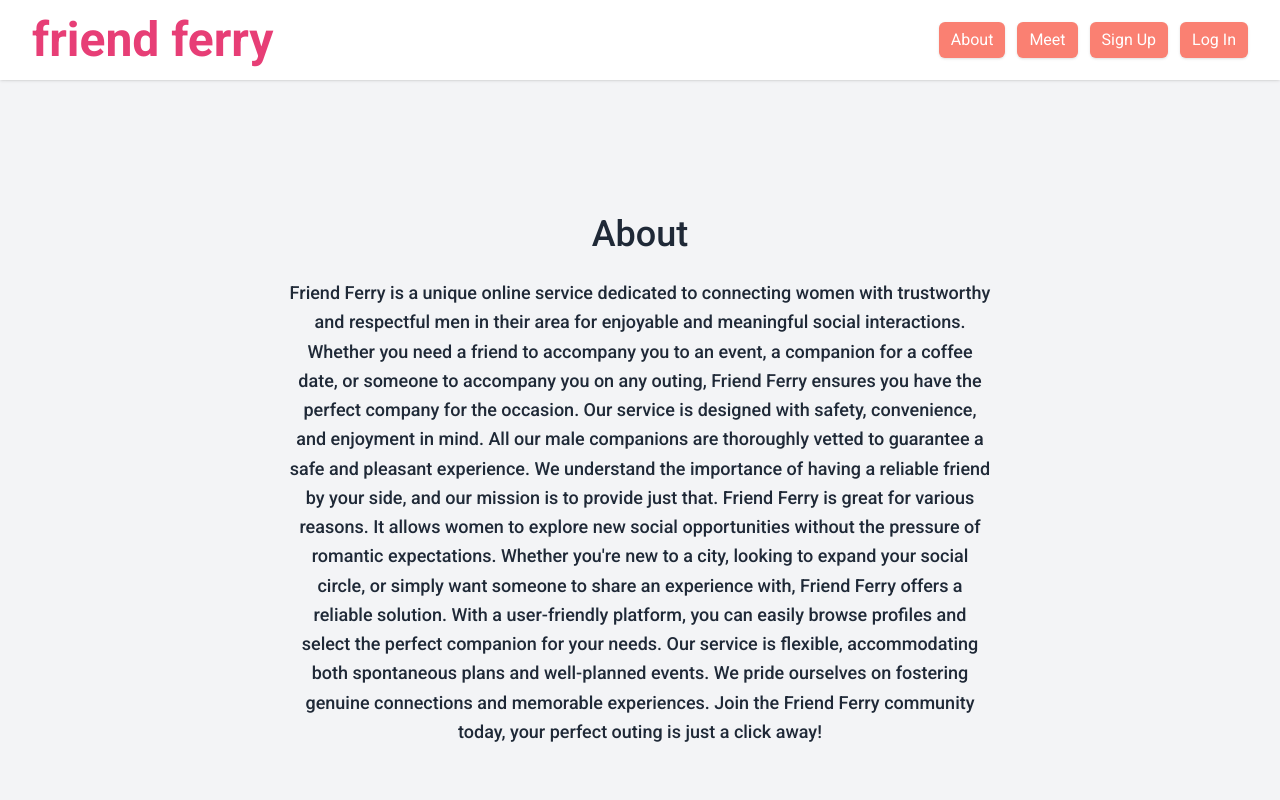
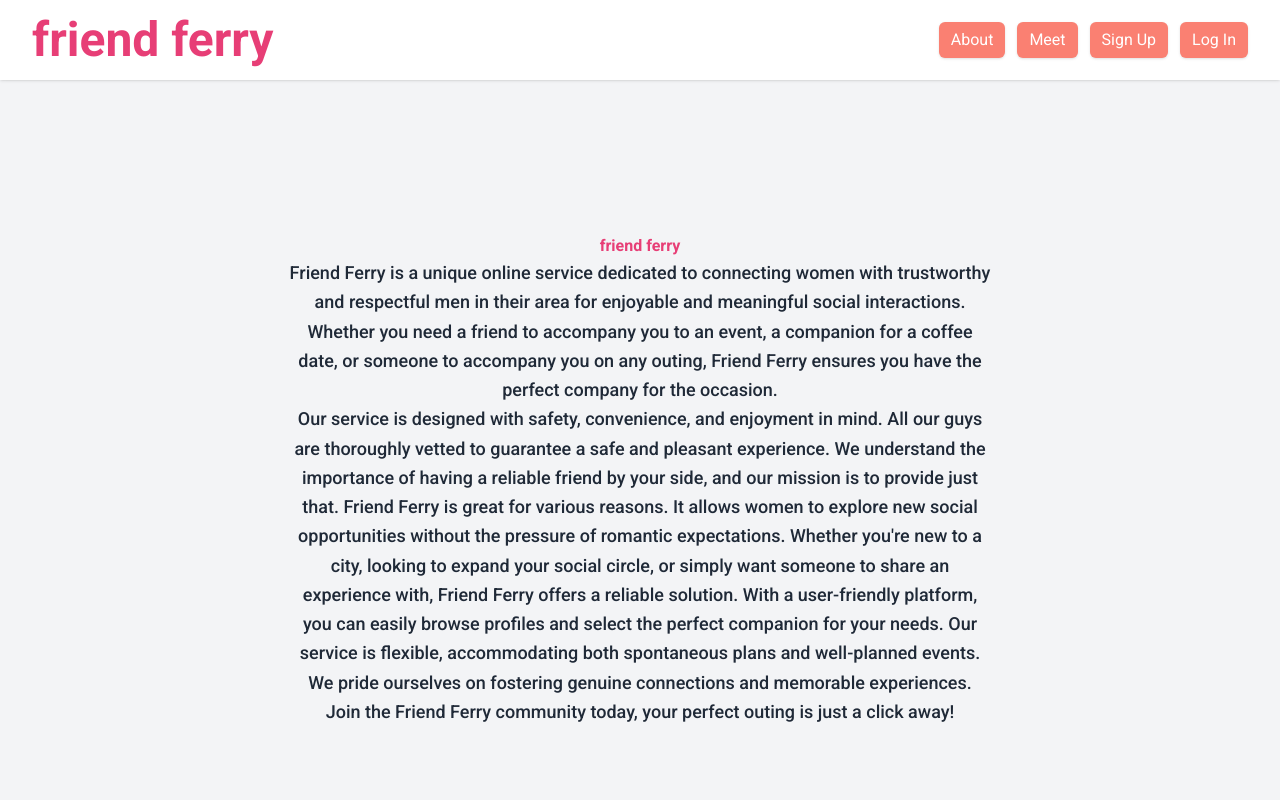
Before and after one commit to SnapeDev/friend-ferry-frontend, a Next.js app: page /about in a window 1280 px wide. Shown: the top 800 px of the page. Built offline with nearby package versions, Linux system fonts and the light colour scheme; no server answers.

Commit message:
Update page.js

```diff
--- a/src/app/about/page.js
+++ b/src/app/about/page.js
@@ -2,15 +2,15 @@ export default function About() {
   return (
     <div className="flex justify-center items-center min-h-screen bg-gray-100">
       <div className="max-w-3xl text-center p-8">
-        <h1 className="text-4xl font-medium mb-6">About</h1>
+        <h1 className="text4xl text-primary font-bold">friend ferry</h1>
         <p className="text-lg font-medium leading-relaxed">
           Friend Ferry is a unique online service dedicated to connecting women
           with trustworthy and respectful men in their area for enjoyable and
           meaningful social interactions. Whether you need a friend to accompany
           you to an event, a companion for a coffee date, or someone to
           accompany you on any outing, Friend Ferry ensures you have the perfect
-          company for the occasion. Our service is designed with safety,
-          convenience, and enjoyment in mind. All our male companions are
+          company for the occasion.<br></br> Our service is designed with
+          safety, convenience, and enjoyment in mind. All our guys are
           thoroughly vetted to guarantee a safe and pleasant experience. We
           understand the importance of having a reliable friend by your side,
           and our mission is to provide just that. Friend Ferry is great for
@@ -22,8 +22,9 @@ export default function About() {
           profiles and select the perfect companion for your needs. Our service
           is flexible, accommodating both spontaneous plans and well-planned
           events. We pride ourselves on fostering genuine connections and
-          memorable experiences. Join the Friend Ferry community today, your
-          perfect outing is just a click away!
+          memorable experiences.<br></br>
+          Join the Friend Ferry community today, your perfect outing is just a
+          click away!
         </p>
       </div>
     </div>
```
